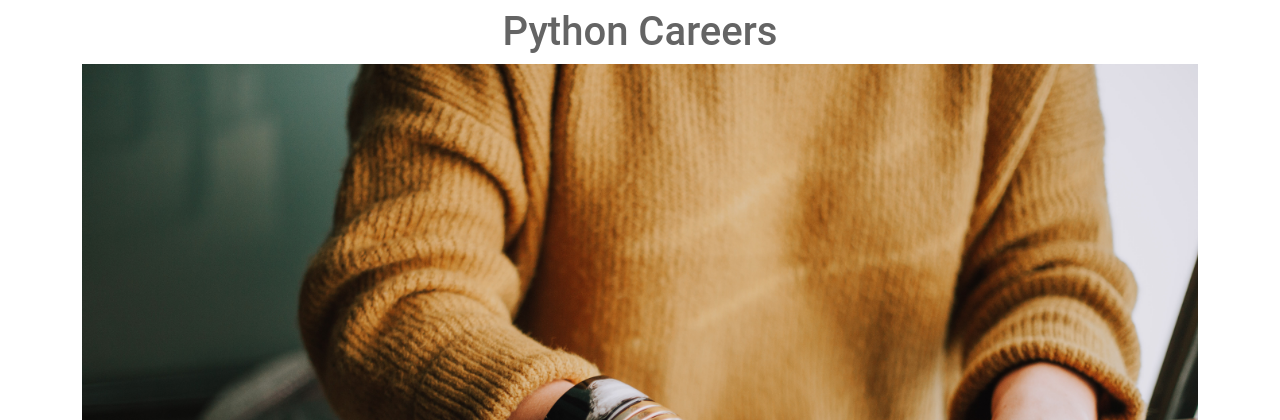
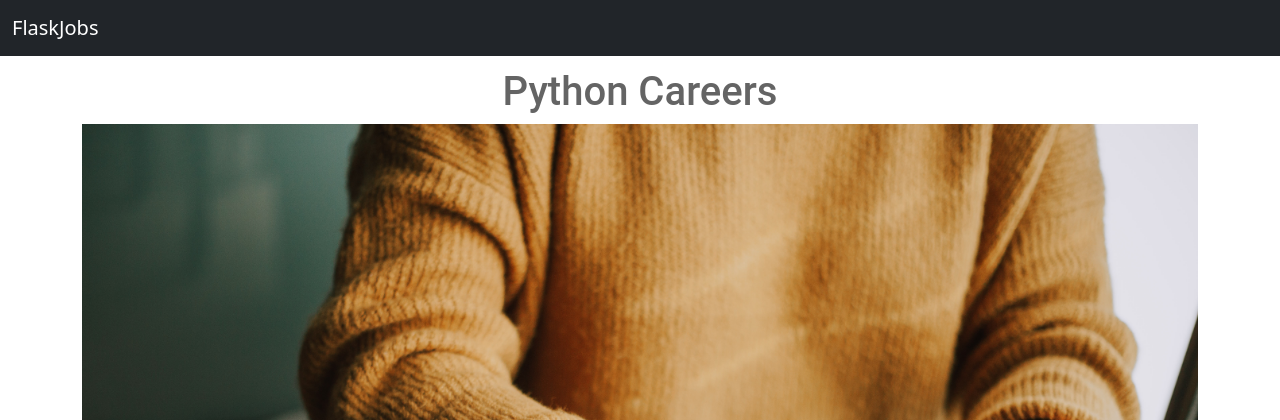
Before and after one commit to s4imu/Flask-Jobs, a Flask app: page / in a window 1280 px wide. Shown: the top 420 px of the page. Run offline with Flask 3, Linux system fonts and the light colour scheme.

Commit message:
FEAT: navbar

```diff
--- a/static/styles.css
+++ b/static/styles.css
@@ -33,3 +33,7 @@ h2 {
   color: rgb(120, 120, 120);
   margin-bottom: 4px;
 }
+
+#navbar-height {
+  height: 60px;
+}
--- a/templates/home.html
+++ b/templates/home.html
@@ -9,6 +9,7 @@
     <title>Flask Jobs</title>
 </head>
 <body>
+  {% include 'includes/navbar.html' %}
   <div class="container">
     <h1 class="text-center mt-2 mb-2">Python Careers</h1>
     <img class="img-fluid" src={{url_for('static', filename='career.jpg')}} />
--- /dev/null
+++ b/templates/includes/navbar.html
@@ -0,0 +1,16 @@
+<nav class="navbar navbar-expand-lg navbar-dark bg-dark fixed-top">
+  <div class="container-fluid">
+    <a class="navbar-brand" href="#">FlaskJobs</a>
+    <button class="navbar-toggler" type="button" data-bs-toggle="collapse" data-bs-target="#navbarNavAltMarkup" aria-controls="navbarNavAltMarkup" aria-expanded="false" aria-label="Toggle navigation">
+      <span class="navbar-toogle-icon"></span>
+    </button>
+    <div class="collapse navbar-colalpse" id="navbarNavAltMarkup">
+      <ul class="navbar-nav">
+        <li class="nav-item">
+          <a class="nav-link active" aria-current="page" href="#">Home</a>
+        </li>
+      </ul>
+    </div>
+  </div>
+</nav>
+<div id="navbar-height"></div>
```
